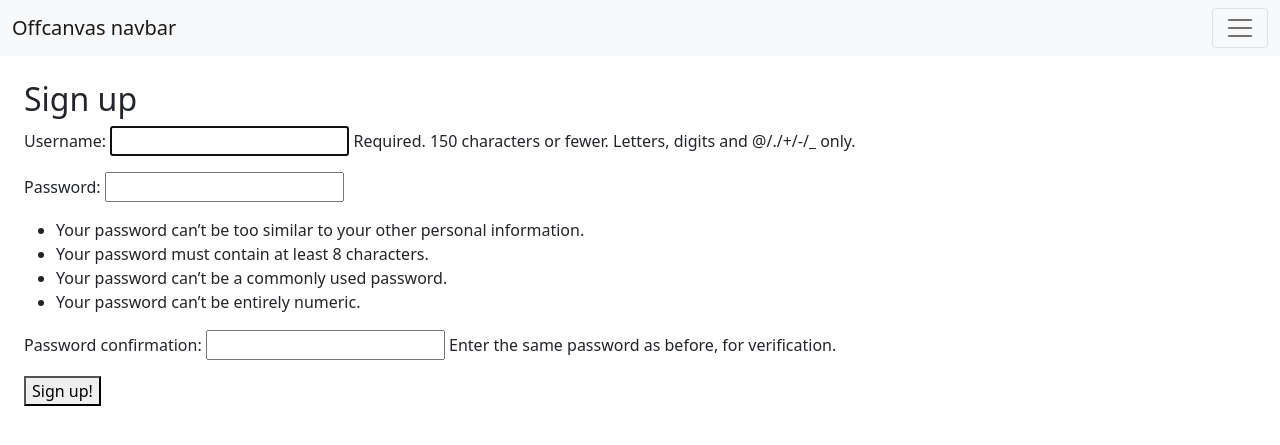
After one commit to madsbyriel/Home2, a Django app: page /signup/ in a window 1280 px wide. The commit adds this page. Shown: the top 445 px of the page. Run offline with Django 3.2, Linux system fonts and the light colour scheme.

Commit message:
Shit signupform that needs to be updated and some new clickable commands!

```diff
--- a/esp_wifi/models.py
+++ b/esp_wifi/models.py
@@ -6,6 +6,7 @@ from django.contrib.auth.models import User
 class Esp(models.Model):
     name = models.CharField(max_length=100)
     user = models.ForeignKey(User, on_delete=models.CASCADE)
+    activated = models.IntegerField(blank=True, default=0)
 
 
 class Command(models.Model):
--- a/esp_wifi/templates/esp_wifi/base.html
+++ b/esp_wifi/templates/esp_wifi/base.html
@@ -27,6 +27,7 @@
                   <li class="nav-item">
                     {% if not request.user.is_active %}
                         <a class="nav-link" href="{% url 'esp_wifi:login' %}">Log in</a>
+                        <a class="nav-link" href="{% url 'esp_wifi:signup' %}">Sign up</a>
                     {% else %}
                         <a class="nav-link" href="{% url 'esp_wifi:logout' %}">Log out</a>
                     {% endif %}
--- a/esp_wifi/templates/esp_wifi/esp.html
+++ b/esp_wifi/templates/esp_wifi/esp.html
@@ -10,10 +10,10 @@
     {% if commands %}
         <ul class="list-group">
         {% for command in commands %}
-            {% if forloop.counter == 1 %}
-                <li class="list-group-item active">{{ command.name }}</li>
+            {% if command == the_command %}
+                <li class="list-group-item list-group-item-action active">{{ command.name }}</li>
             {% else %}
-                <li class="list-group-item">{{ command.name }}</li>
+                <a href="{% url 'esp_wifi:select_command' command.pk %}" class="list-group-item list-group-item-action">{{ command.name }}</a>
             {% endif %}
         {% endfor %}
         </ul>
--- a/esp_wifi/templates/esp_wifi/login.html
+++ b/esp_wifi/templates/esp_wifi/login.html
@@ -2,6 +2,8 @@
 {% block body %}
     <form action="" method="post">{% csrf_token %}
         {{ form }}
-        <button class="btn btn-success" type="submit" value="Submit!">Submit!</button>
+        <div class="p-3">
+            <button class="btn btn-success" type="submit" value="Submit!">Submit!</button>
+        </div>
     </form>
 {% endblock %}
--- /dev/null
+++ b/esp_wifi/templates/esp_wifi/sign_up.html
@@ -0,0 +1,9 @@
+{% extends 'esp_wifi/base.html' %}
+{% block body %}
+  <h2>Sign up</h2>
+  <form method="post">
+    {% csrf_token %}
+    {{ form.as_p }}
+    <button type="submit">Sign up!</button>
+  </form>
+{% endblock %}
--- a/esp_wifi/urls.py
+++ b/esp_wifi/urls.py
@@ -23,5 +23,7 @@ urlpatterns = [
     path('esp<int:pk>/', views.esp_view, name='esp'),
     path('login/', views.sign_in, name='login'),
     path('logout/', views.sign_out, name='logout'),
-    path('read<int:pk>/', views.read, name='read')
+    path('read<int:pk>/', views.read, name='read'),
+    path('select_command<int:pk>/', views.select_command, name="select_command"),
+    path('signup/', views.signup, name="signup"),
 ]
--- a/esp_wifi/views.py
+++ b/esp_wifi/views.py
@@ -1,7 +1,8 @@
 from django.shortcuts import render, redirect, HttpResponseRedirect
 from .forms import Esp_form, Command_form, Login_form
 from django.contrib.auth import login, logout, authenticate
-from .models import Esp
+from .models import Esp, Command
+from django.contrib.auth.forms import UserCreationForm
 
 
 # Create your views here.
@@ -22,21 +23,26 @@ def index(request):
 
 
 def esp_view(request, pk):
-    if request.user.is_active and request.user.esp_set.get(pk=pk).user == request.user:
-        context = {'esp': Esp.objects.get(pk=pk)}
+    esp = Esp.objects.get(pk=pk)
+    if request.user.is_active and esp.user == request.user:
+        context = {'esp': esp}
         form = Command_form(None)
         if request.method == "POST":
             form = Command_form(request.POST)
             if form.is_valid():
                 command = form.save(commit=False)
-                command.esp = request.user.esp_set.get(pk=pk)
+                command.esp = esp
                 command.save()
+                esp.activated = command.pk
+                esp.save()
                 form = Command_form(None)
         context['form'] = form
         context['commands'] = request.user.esp_set.get(pk=pk).command_set.all()[::-1]
+        if Esp.objects.get(pk=pk).activated:
+            context['the_command'] = Command.objects.get(pk=Esp.objects.get(pk=pk).activated)
         return render(request, 'esp_wifi/esp.html', context)
     else:
-        return HttpResponseRedirect("/wrong_user_tries_sumtingfuckied")
+        return HttpResponseRedirect("https://www.pornhub.com/")
 
 
 def sign_in(request):
@@ -59,5 +65,33 @@ def sign_out(request):
 
 
 def read(request, pk):
-    context = {'reading': Esp.objects.get(pk=pk).command_set.all().latest('name').name}
+    context = {}
+    esp_object = Esp.objects.get(pk=pk)
+    if esp_object.activated:
+        reading = Command.objects.get(pk=esp_object.activated).name
+    else:
+        reading = esp_object.command_set.all()[::-1][0].name
+    context['reading'] = reading
     return render(request, 'esp_wifi/read.html', context)
+
+
+def select_command(request, pk):
+    esp = Esp.objects.get(pk=Command.objects.get(pk=pk).esp.pk)
+    esp.activated = pk
+    esp.save()
+    return redirect('esp_wifi:esp', Command.objects.get(pk=pk).esp.pk)
+
+
+def signup(request):
+    if request.method == 'POST':
+        form = UserCreationForm(request.POST)
+        if form.is_valid():
+            form.save()
+            username = form.cleaned_data.get('username')
+            raw_password = form.cleaned_data.get('password1')
+            user = authenticate(username=username, password=raw_password)
+            login(request, user)
+            return redirect('esp_wifi:index')
+    else:
+        form = UserCreationForm()
+    return render(request, 'esp_wifi/sign_up.html', {'form': form})
```
Also changed, not shown: esp_wifi/forms.py (+7 -1 lines), db.sqlite3, esp_wifi/migrations/0002_command_activated.py (added), esp_wifi/migrations/0003_auto_20211006_1029.py (added).
